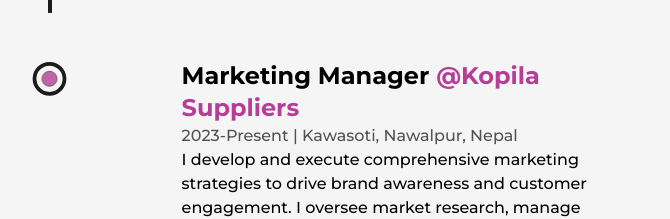
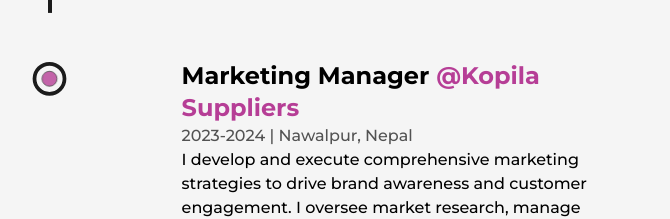
Before and after one commit to prabeenbhattarai/portfolio_nextjs_, a Next.js app: page /about in a window 1280 px wide. Shown: the part 2580-2799 px from the top of the page, without its empty margins (244-914 px from the left). Built offline with nearby package versions, Linux system fonts and the light colour scheme.

Commit message:
Update Experience.js

```diff
--- a/src/components/Experience.js
+++ b/src/components/Experience.js
@@ -67,7 +67,7 @@
 
 <Details
    position="Marketing Manager" company="Kopila Suppliers"
-   time="2023-present" address="Kawasoti, Nawalpur, Nepal"
+   time="2023-2024" address="Nawalpur, Nepal"
    companyLink="/"
    work="I develop and execute comprehensive marketing strategies to
    drive brand awareness and customer engagement. I oversee market research,
```
